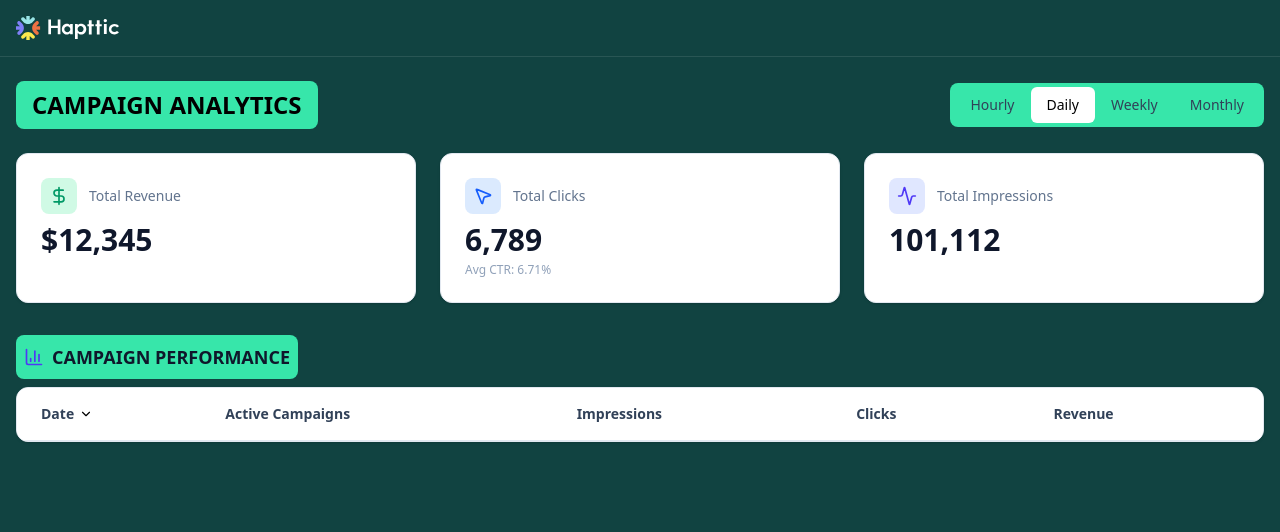
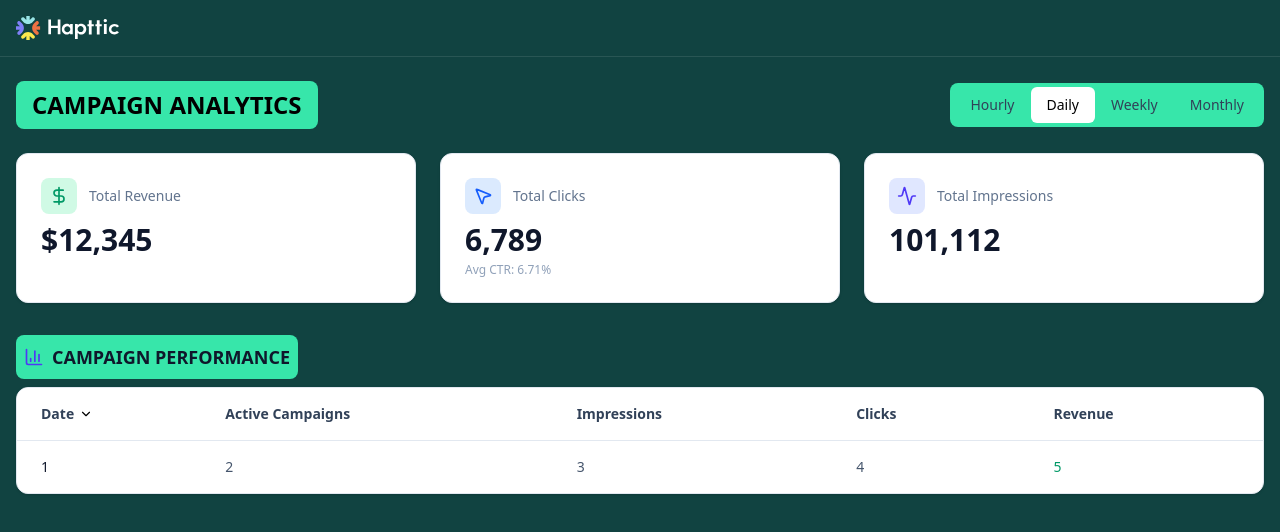
Before and after one commit to hapttic/front-test-assigment-2025-public, a React (Vite) app: page / in a window 1280 px wide. Shown: the top 532 px of the page. Built offline with nearby package versions, Linux system fonts and the light colour scheme.

Commit message:
feat: Refactor campaign table to use TableRow component
Introduced a new TableRow component for rendering table rows in CampaignPerformanceTable. Updated CampaignMetrics type to use campaignId instead of activeCampaigns and adjusted TableHeader accordingly for consistency.

```diff
--- a/src/App.tsx
+++ b/src/App.tsx
@@ -22,7 +22,7 @@ function App() {
         />
       </div>
       <KPIStats totalRevenue={12345} totalClicks={6789} totalImpressions={101112} />
-      <CampaignPerformanceTable />
+      <CampaignPerformanceTable  />
     </div>
   )
 }
--- a/src/components/campaign-table/CampaignPerformanceTable.tsx
+++ b/src/components/campaign-table/CampaignPerformanceTable.tsx
@@ -2,6 +2,7 @@ import React, { useState } from "react"
 import { TableHeader } from "./TableHeader"
 import type { CampaignMetrics } from "../../types";
 import { BarChart3 } from "lucide-react";
+import { TableRow } from "./TableRow";
 
 
 const CampaignPerformanceTable: React.FC = () => {
@@ -28,8 +29,10 @@ const CampaignPerformanceTable: React.FC = () => {
             <div className="overflow-x-auto">
                 <table className="w-full text-sm text-left">
                     <TableHeader sortConfig={sortConfig} onSort={handleSort} />
+                    <tbody className="divide-y divide-slate-100">
+                      <TableRow />
+                  </tbody>
                 </table>
-
             </div>
         </div>
     </div>
--- a/src/components/campaign-table/TableHeader.tsx
+++ b/src/components/campaign-table/TableHeader.tsx
@@ -20,7 +20,7 @@ const columns = [
   },
   {
     label: 'Active Campaigns',
-    key: 'activeCampaigns',
+    key: 'campaignId',
     className: 'hidden lg:table-cell'
   },
   {
--- /dev/null
+++ b/src/components/campaign-table/TableRow.tsx
@@ -0,0 +1,14 @@
+import React from 'react';
+
+
+export const TableRow: React.FC = () => {
+  return (
+    <tr className="hover:bg-slate-50 transition-colors border-b border-slate-100 last:border-none">
+      <td className="px-6 py-4 font-medium text-slate-900">1</td>
+      <td className="px-6 py-4 text-slate-600">2</td>
+      <td className="px-6 py-4 text-slate-600">3</td>
+      <td className="px-6 py-4 text-slate-600">4</td>
+      <td className="px-6 py-4 text-emerald-600 font-medium">5</td>
+    </tr>
+  );
+};
--- a/src/types/index.ts
+++ b/src/types/index.ts
@@ -1,10 +1,9 @@
 export type TimeInterval = 'hourly' | 'daily' | 'weekly' | 'monthly';
 
 export interface CampaignMetrics {
-  dateKey: string;
+  campaignId: string;
   timestamp: number;
   impressions: number;
   clicks: number;
   revenue: number;
-  activeCampaigns: number;
 }
```
